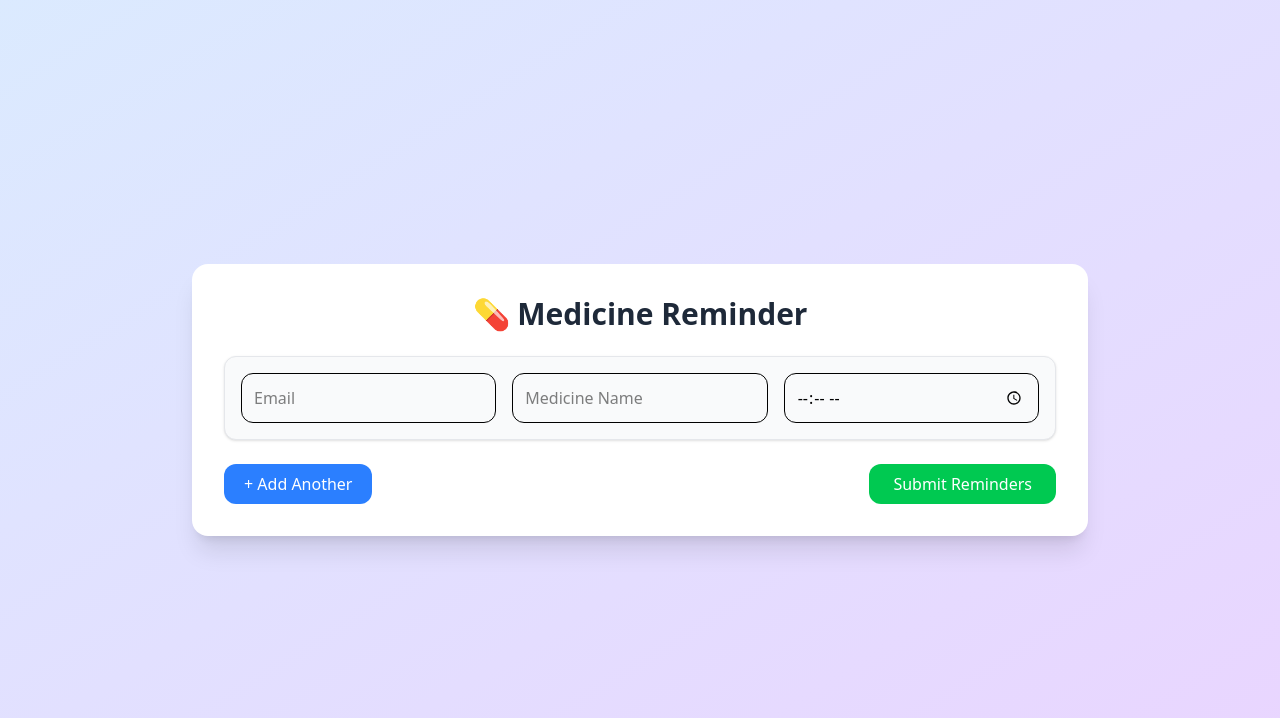
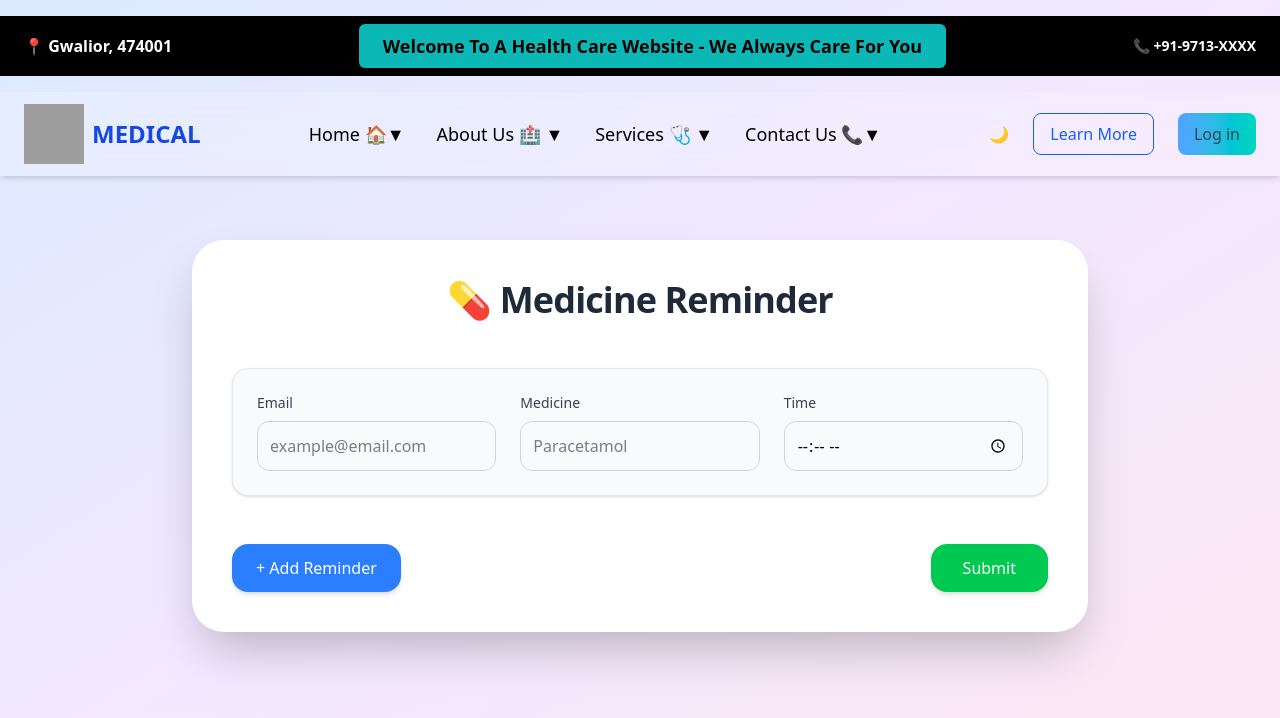
Before and after one commit to SakshamBansal753/Micro-Project-2, a React (Vite) app in the folder Medication/: page /signin in a window 1280 px wide. Shown: the top 718 px of the page. Built offline with nearby package versions, Linux system fonts and the light colour scheme; grey boxes are pictures that could not be loaded.

Commit message:
Update Signin.jsx

```diff
--- a/Medication/src/assets/Signin.jsx
+++ b/Medication/src/assets/Signin.jsx
@@ -1,9 +1,9 @@
 import React, { useState } from 'react'
+import Navbar from './navbar'
+import Info from './Info'
 
 const Signin = () => {
-  const [reminders, setReminders] = useState([
-    { email: '', medicine: '', time: '' }
-  ])
+  const [reminders, setReminders] = useState([{ email: '', medicine: '', time: '' }])
 
   const handleChange = (index, e) => {
     const { name, value } = e.target
@@ -22,59 +22,99 @@ const Signin = () => {
   }
 
   return (
-    <div className="min-h-screen bg-gradient-to-br from-blue-100 to-purple-200 flex items-center justify-center p-6">
-      <div className="bg-white rounded-2xl shadow-xl p-8 w-full max-w-4xl transition duration-300">
-        <h1 className="text-3xl font-semibold text-center text-gray-800 mb-6">💊 Medicine Reminder</h1>
-        <form onSubmit={handleSubmit} className="space-y-6">
+    <div className="min-h-screen bg-gradient-to-br from-blue-100 via-purple-100 to-pink-100 px-4 py-10">
+      <div className='absolute top-0 left-0 right-0 z-50'>
+        <Info/>
+      </div>
+      <div className='absolute top-23 left-0 right-0 z-50'>
+      <Navbar />
+      </div>
+
+
+      <div className="flex justify-center items-start mt-50">
+        <div className="bg-white rounded-[2rem] shadow-2xl w-full max-w-4xl p-10 animate-fade-in">
+          <h1 className="text-4xl font-bold text-center text-gray-800 mb-12 tracking-tight">
+            💊 Medicine Reminder
+          </h1>
+
+          <form onSubmit={handleSubmit} className="space-y-10">
             {reminders.map((reminder, index) => (
-            <div key={index} className="grid grid-cols-1 md:grid-cols-3 gap-4 bg-gray-50 p-4 rounded-xl shadow-sm border border-gray-200">
+              <div
+                key={index}
+                className="grid grid-cols-1 md:grid-cols-3 gap-6 bg-gray-50 border border-gray-200 rounded-2xl p-6 shadow-sm transition hover:shadow-md duration-300"
+              >
+                <div className="flex flex-col">
+                  <label className="text-sm font-medium text-gray-700 mb-2">Email</label>
                   <input
                     type="email"
                     name="email"
                     value={reminder.email}
                     onChange={(e) => handleChange(index, e)}
-                placeholder="Email"
-                className="p-3 border rounded-xl focus:outline-none focus:ring-2 focus:ring-blue-400 transition"
+                    placeholder="example@email.com"
+                    className="p-3 border border-gray-300 rounded-xl focus:outline-none focus:ring-2 focus:ring-blue-400 transition"
                     required
                   />
+                </div>
+
+                <div className="flex flex-col">
+                  <label className="text-sm font-medium text-gray-700 mb-2">Medicine</label>
                   <input
                     type="text"
                     name="medicine"
                     value={reminder.medicine}
                     onChange={(e) => handleChange(index, e)}
-                placeholder="Medicine Name"
-                className="p-3 border rounded-xl focus:outline-none focus:ring-2 focus:ring-blue-400 transition"
+                    placeholder="Paracetamol"
+                    className="p-3 border border-gray-300 rounded-xl focus:outline-none focus:ring-2 focus:ring-blue-400 transition"
                     required
                   />
+                </div>
+
+                <div className="flex flex-col">
+                  <label className="text-sm font-medium text-gray-700 mb-2">Time</label>
                   <input
                     type="time"
                     name="time"
                     value={reminder.time}
                     onChange={(e) => handleChange(index, e)}
-                className="p-3 border rounded-xl focus:outline-none focus:ring-2 focus:ring-blue-400 transition"
+                    className="p-3 border border-gray-300 rounded-xl focus:outline-none focus:ring-2 focus:ring-blue-400 transition"
                     required
                   />
                 </div>
+              </div>
             ))}
 
-          <div className="flex flex-col sm:flex-row items-center justify-between gap-4 mt-4">
+            <div className="flex flex-col sm:flex-row items-center justify-between gap-6 pt-2">
               <button
                 type="button"
                 onClick={addReminder}
-              className="w-full sm:w-auto bg-blue-500 text-white px-5 py-2 rounded-xl font-medium hover:bg-blue-600 transition"
+                className="w-full sm:w-auto bg-blue-500 text-white px-6 py-3 rounded-2xl font-medium shadow-md hover:bg-blue-600 active:scale-95 transition-all duration-300"
               >
-              + Add Another
+                + Add Reminder
               </button>
+
               <button
                 type="submit"
-              className="w-full sm:w-auto bg-green-500 text-white px-6 py-2 rounded-xl font-medium hover:bg-green-600 transition"
+                className="w-full sm:w-auto bg-green-500 text-white px-8 py-3 rounded-2xl font-medium shadow-md hover:bg-green-600 active:scale-95 transition-all duration-300"
               >
-              Submit Reminders
+                Submit
               </button>
             </div>
           </form>
         </div>
       </div>
+
+      <style>
+        {`
+          @keyframes fade-in {
+            0% { opacity: 0; transform: translateY(20px); }
+            100% { opacity: 1; transform: translateY(0); }
+          }
+          .animate-fade-in {
+            animation: fade-in 0.8s ease-out both;
+          }
+        `}
+      </style>
+    </div>
   )
 }
 
```
Lines whose indentation alone changed are shown as unchanged.
